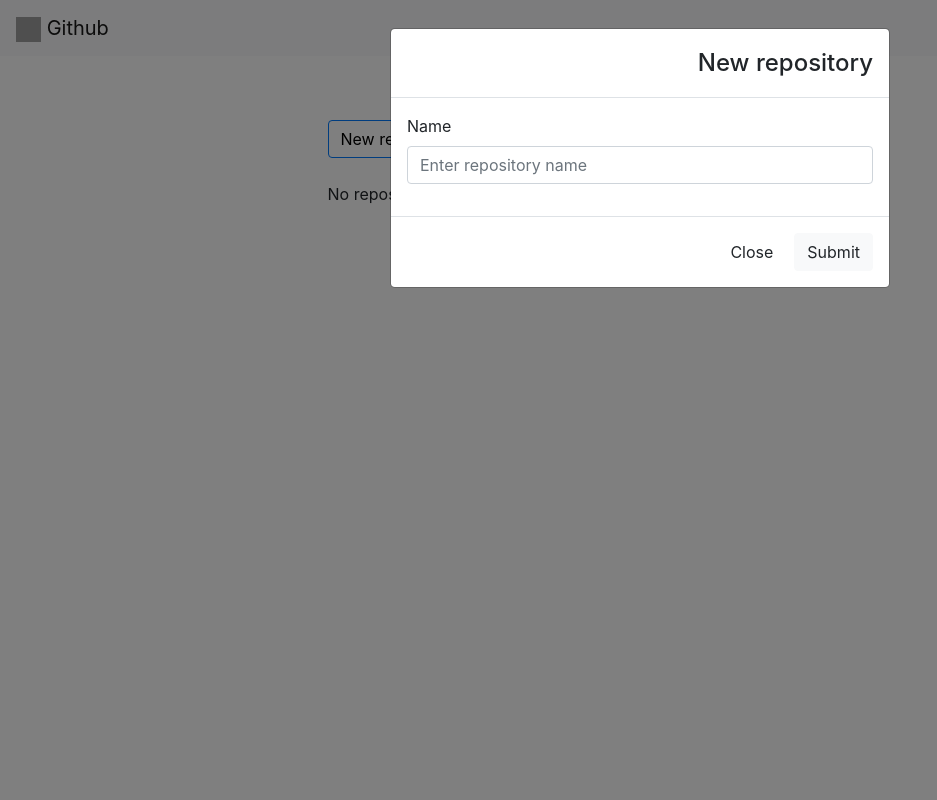
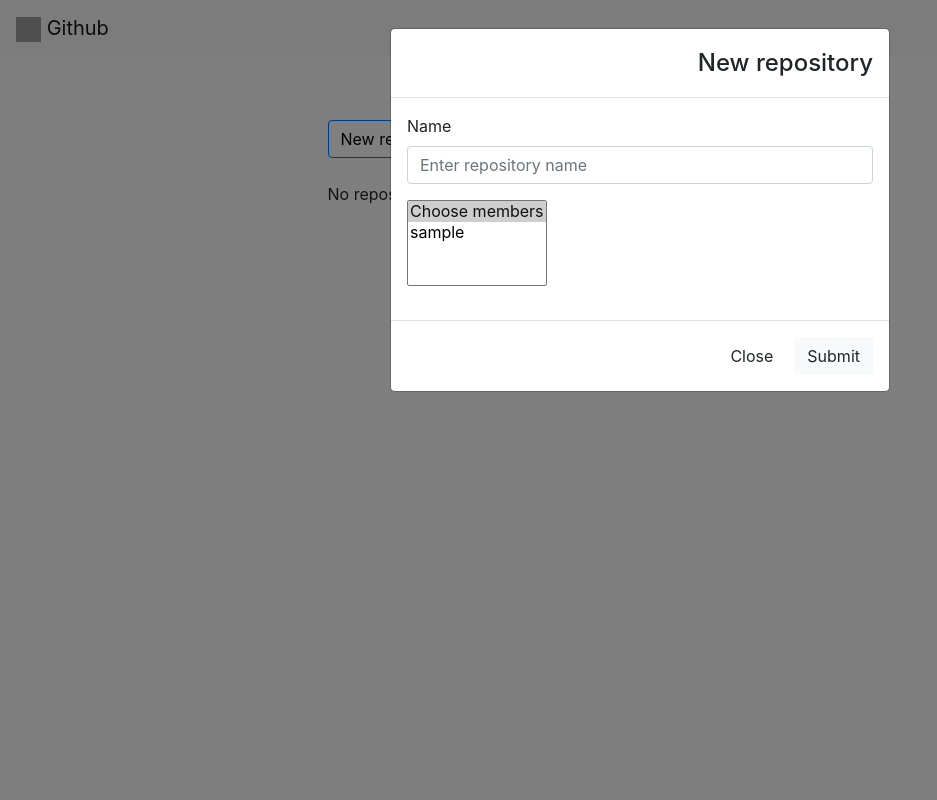
Before and after one commit to tim-master2020/UKS, a Django app: page /repository/ in a window 1280 px wide, after a click on "New repository". Shown: the whole page, without its empty margins (0-937 px from the left). Run offline with Django 3.2, Linux system fonts and the light colour scheme; tables that the repository leaves empty hold one stand-in row (values such as "Sample post"); some libraries are stand-ins or nearby versions; grey boxes are pictures that could not be loaded.

Commit message:
Add select input for selecting members of a repository

```diff
--- a/github/github/templates/repository/addRepository.html
+++ b/github/github/templates/repository/addRepository.html
@@ -15,6 +15,14 @@
                         <label for="name">Name</label>
                         <input type="text" class="form-control" id="name"  name="name" required placeholder="Enter repository name">
                     </div>
+                    <div class="form-group">
+                        <select name="user" id="users" multiple>
+                            <option selected>Choose members</option>
+                            {% for u in allUsers%}
+                                <option value="{{u}}">{{u}}</option>
+                            {% endfor %}
+                        </select>
+                    </div>
                 </div>
                 <div class="modal-footer">
                     <button type="button" class="btn btn-default" data-dismiss="modal">Close</button>
```
